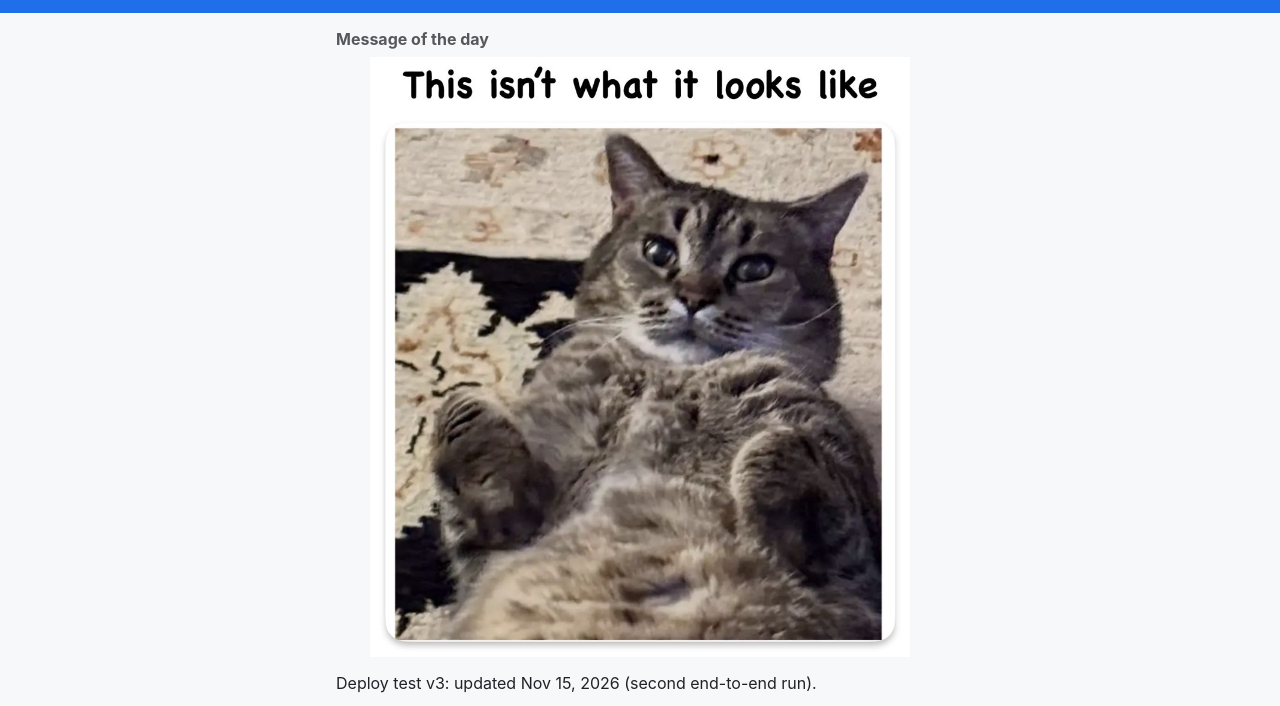
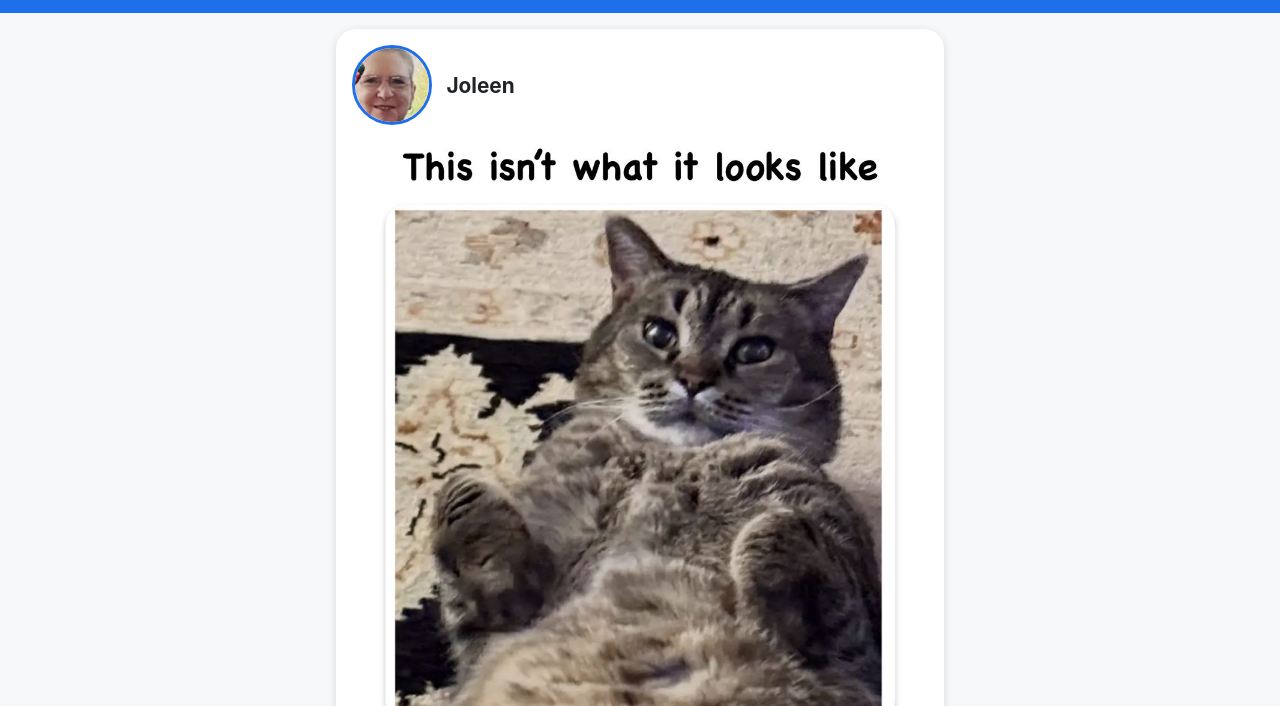
Before and after one commit to nbk5876/mobile-deploy, a plain HTML site: page mdb/a1/index.html in a window 1280 px wide. Shown: the part 106-812 px from the top of the page. Drawn offline with Linux system fonts and the light colour scheme.

Commit message:
a1: add Joleen portrait card above cat of the day
Co-Authored-By: Claude Sonnet 5.5 <noreply@anthropic.com>
Claude-Session: https://claude.ai/code/session_018b9iphFC8r5BaW4a3Q22JP

```diff
--- a/mdb/a1/data.json
+++ b/mdb/a1/data.json
@@ -1,6 +1,6 @@
 {
   "title": "App 1",
-  "message": "Deploy test v3: updated Nov 15, 2026 (second end-to-end run).",
+  "message": "Deploy test v4: Joleen photo added, Nov 16, 2026.",
   "items": [
     "Built in Claude chat",
     "Stored in GitHub",
@@ -44,5 +44,10 @@
       "image": "weekly/sat.jpg",
       "alt": "I've been thinking. You need more supervision"
     }
-  ]
+  ],
+  "featured": {
+    "name": "Joleen",
+    "image": "joleen.jpg",
+    "alt": "Portrait of Joleen"
+  }
 }
--- a/mdb/a1/index.html
+++ b/mdb/a1/index.html
@@ -6,7 +6,7 @@
   <meta name="apple-mobile-web-app-capable" content="yes">
   <meta name="theme-color" content="#1f6feb">
   <title>App 1</title>
-  <link rel="stylesheet" href="style.css?v=4">
+  <link rel="stylesheet" href="style.css?v=6">
 </head>
 <body>
   <img class="banner" src="banner.svg" alt="Coffee cups on a café table">
@@ -14,10 +14,16 @@
     <h1 id="title">Loading…</h1>
   </header>
   <main>
+    <div class="card">
+    <section class="featured" id="featured" aria-label="Featured" hidden>
+      <img id="featimg" alt="">
+      <h2 id="featname"></h2>
+    </section>
     <section class="motw" aria-label="Message of the day">
       <h2>Message of the day</h2>
       <img id="motw" alt="" style="display:block;width:100%;max-width:100%;height:auto">
     </section>
+    </div>
     <p id="message"></p>
     <button id="tap" type="button">Tap me</button>
     <p id="count" aria-live="polite"></p>
@@ -35,6 +41,13 @@
         // Show today's image. Add ?day=0..6 (0 = Sunday) to preview another day.
         const q = parseInt(new URLSearchParams(location.search).get('day'), 10);
         const day = q >= 0 && q <= 6 ? q : new Date().getDay();
+        if (d.featured) {
+          const f = d.featured;
+          document.getElementById('featimg').src = f.image;
+          document.getElementById('featimg').alt = f.alt || f.name;
+          document.getElementById('featname').textContent = f.name;
+          document.getElementById('featured').hidden = false;
+        }
         weekly = d.weekly || [];
         idx = day % (weekly.length || 1);
         if (weekly.length) showPhoto();
--- a/mdb/a1/style.css
+++ b/mdb/a1/style.css
@@ -24,3 +24,9 @@ button {
   background: var(--accent); color: #fff;
 }
 button:active { opacity: .8; }
+.card { background: var(--card); border-radius: 20px; padding: 1rem; margin-bottom: 1rem; box-shadow: 0 2px 10px rgba(0,0,0,.12); }
+.featured { display: flex; align-items: center; gap: .9rem; margin-bottom: .9rem; }
+.featured img { flex: none; width: 80px; height: 80px; object-fit: cover; object-position: 50% 30%; border-radius: 50%; border: 3px solid var(--accent); }
+.featured h2 { margin: 0; font-size: 1.3rem; }
+.card .motw { margin-bottom: 0; }
+.card .motw h2 { display: none; }
```
Also changed, not shown: mdb/a1/joleen.jpg (added).
